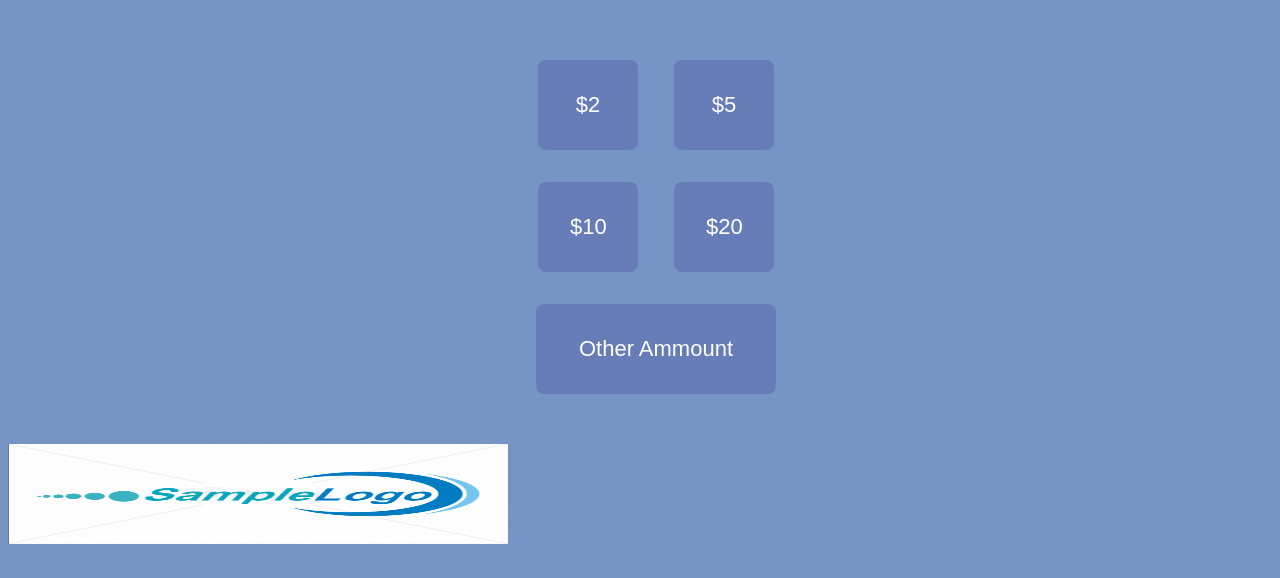
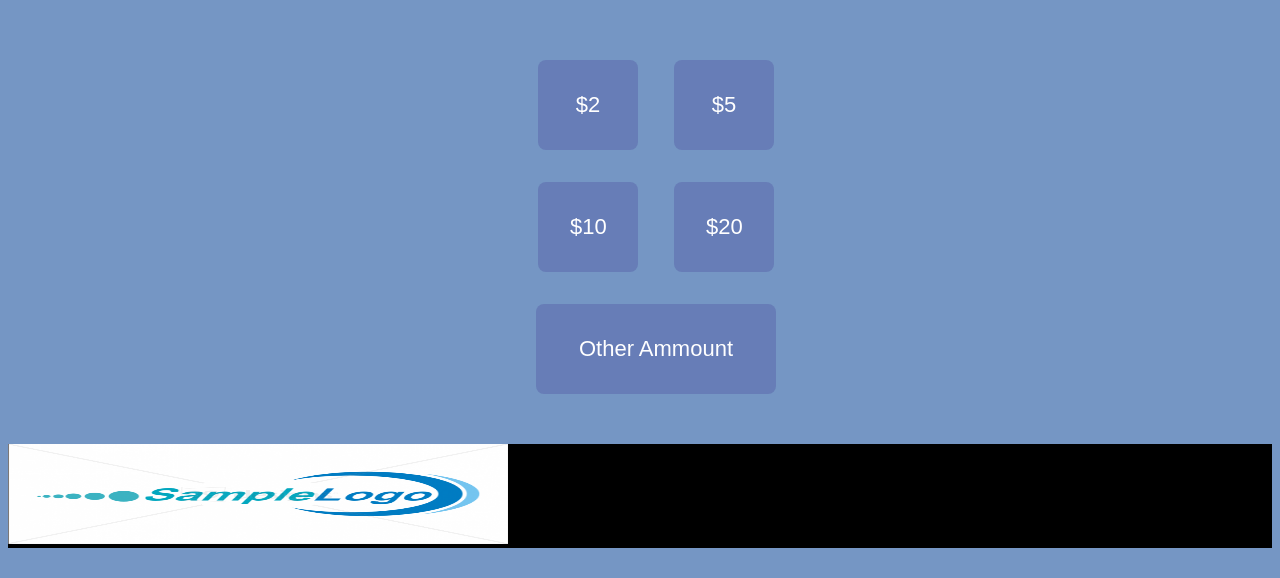
Before and after one commit to ghstmoney/ghstmoney.github.io, a plain HTML site: page index.html in a window 1280 px wide. Shown: the part 222-800 px from the top of the page. Drawn offline with Linux system fonts and the light colour scheme.

Commit message:
Update index.html

```diff
--- a/index.html
+++ b/index.html
@@ -41,7 +41,7 @@
       position: relative;
       margin-left: auto;
       margin-right: auto;
-      background-color: #7596C4;
+      background-color: #000000;
       margin-top: 50px;
       right:0;
       left:0;
```
